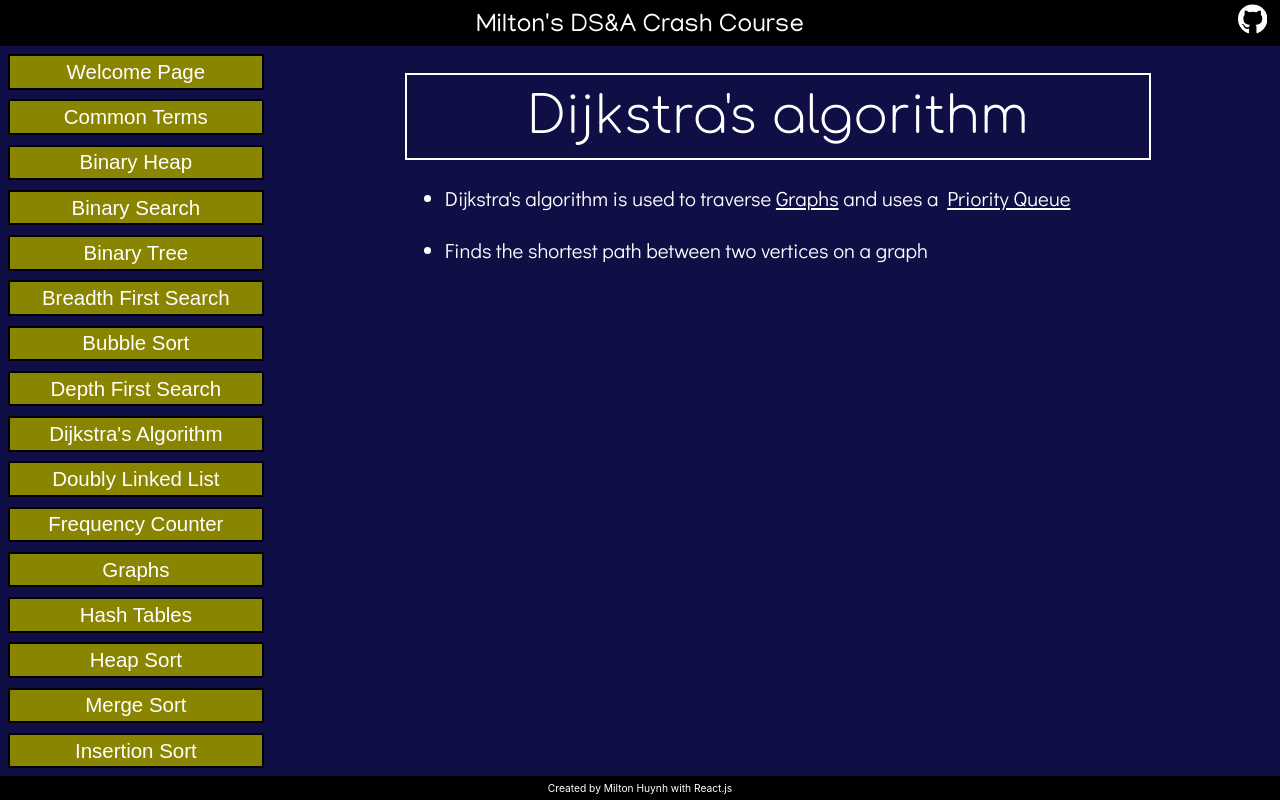
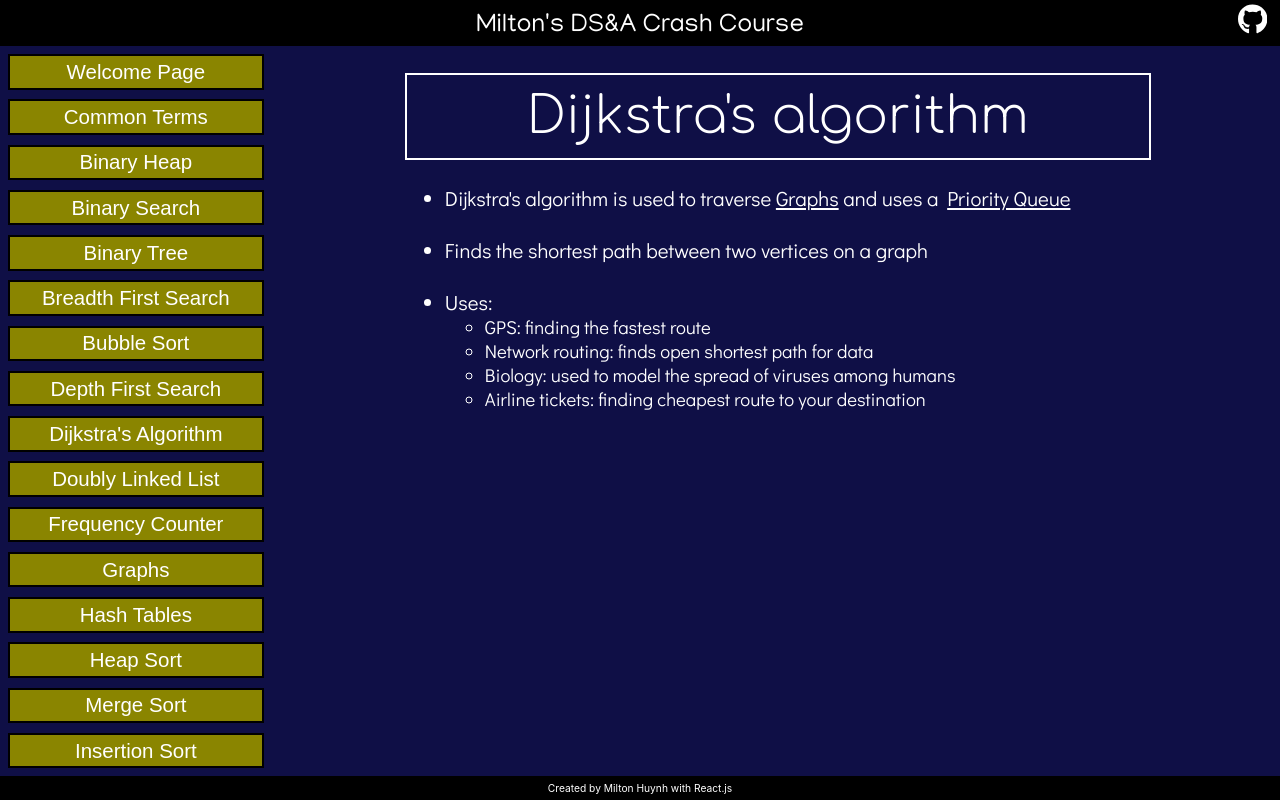
Before and after one commit to miltonhuynh/DSA-guide, a React (Create React App) app in the folder app/: page /DSA-guide/Dijkstra in a window 1280 px wide. Built offline with nearby package versions, Linux system fonts and the light colour scheme; a web font is replaced by a local one.

Commit message:
Modified Djs algo page

```diff
--- a/app/src/Concepts/Dijkstra.js
+++ b/app/src/Concepts/Dijkstra.js
@@ -11,7 +11,16 @@ export default function Dijkstra() {
       <div class="Container font-m">
         <ul>
           <li>Dijkstra's algorithm is used to traverse <ref class="Link" onClick={() => navigate("../Graphs")}><u>Graphs</u></ref> and uses a <ref class="Link" onClick={() => navigate("../PriorityQueue")}><u>Priority Queue</u></ref></li><br/>
-          <li>Finds the shortest path between two vertices on a graph</li>
+          <li>Finds the shortest path between two vertices on a graph</li><br/>
+          <li>
+            Uses:
+            <ul class="font-sm">
+              <li>GPS: finding the fastest route</li>
+              <li>Network routing: finds open shortest path for data</li>
+              <li>Biology: used to model the spread of viruses among humans</li>
+              <li>Airline tickets: finding cheapest route to your destination</li>
+            </ul>
+          </li>
         </ul>
       </div>
     </div>
```
